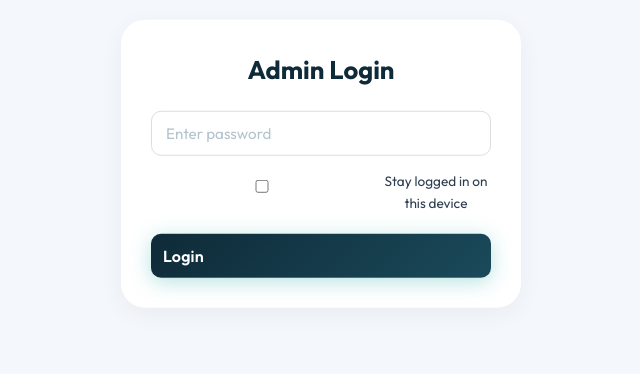
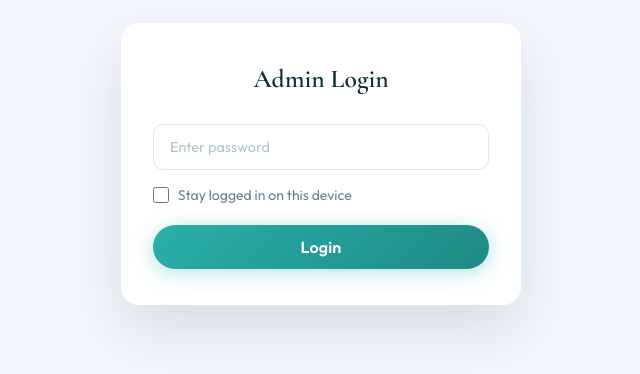
Before and after one commit to aadipatodia/Smirk-clinic, a website: page smirk-dental/frontend/pages/admin.html in a window 1280 px wide. Shown: the part 236-610 px from the top of the page, without its empty margins (319-959 px from the left). Drawn offline with nearby package versions, Linux system fonts and the light colour scheme.

Commit message:
updated UI

```diff
--- a/smirk-dental/frontend/css/style.css
+++ b/smirk-dental/frontend/css/style.css
@@ -656,7 +656,7 @@ button, input, textarea, select { font-family: inherit; }
 }
 
 /* Inputs */
-.login-box input {
+.login-box input:not([type="checkbox"]) {
   width: 100%;
   padding: 12px 14px;
   margin-bottom: 12px;
@@ -668,10 +668,36 @@ button, input, textarea, select { font-family: inherit; }
   transition: all 0.2s ease;
 }
 
-.login-box input:focus {
+.login-box input:not([type="checkbox"]):focus {
   border-color: #2aafaa;
   outline: none;
   box-shadow: 0 0 0 2px rgba(42,175,170,0.15);
+}
+
+.login-box .remember-row {
+  display: flex;
+  align-items: center;
+  justify-content: flex-start;
+  gap: 0.55rem;
+  margin: 0.25rem 0 1.25rem;
+  text-align: left;
+}
+
+.login-box .remember-row input[type="checkbox"] {
+  width: 1rem;
+  height: 1rem;
+  margin: 0;
+  flex-shrink: 0;
+  accent-color: var(--teal, #2aafaa);
+  cursor: pointer;
+}
+
+.login-box .remember-row label {
+  font-size: 0.875rem;
+  color: var(--grey, #666);
+  line-height: 1.35;
+  cursor: pointer;
+  user-select: none;
 }
 
 /* Button */
--- a/smirk-dental/frontend/pages/admin.html
+++ b/smirk-dental/frontend/pages/admin.html
@@ -59,19 +59,65 @@
             color: #B91C1C;
         }
 
-        .login-box {
+        .admin-login-screen {
+            min-height: 100vh;
+            display: flex;
+            align-items: center;
+            justify-content: center;
+            padding: 24px 16px;
+        }
+
+        .admin-login-card {
+            width: 100%;
             max-width: 400px;
-            margin: 0 auto;
-            padding: 30px;
+            background: white;
+            border-radius: 18px;
+            padding: 36px 32px;
+            box-shadow: 0 25px 60px rgba(15, 42, 56, 0.12);
             text-align: center;
-            background: white;
-            border-radius: var(--r-lg);
-            box-shadow: 0 6px 24px rgba(0, 0, 0, 0.05);
-            position: absolute;
-            top: 50%;
-            left: 50%;
-            transform: translate(-50%, -50%);
-            width: 90%;
+        }
+
+        .admin-login-card h2 {
+            font-family: var(--font-display, Georgia, serif);
+            font-size: 1.6rem;
+            color: var(--navy, #0f2a38);
+            margin-bottom: 1.5rem;
+        }
+
+        .admin-login-card .form-input {
+            margin-bottom: 1rem;
+        }
+
+        .admin-login-card .remember-row {
+            display: flex;
+            align-items: center;
+            justify-content: flex-start;
+            gap: 0.55rem;
+            margin-bottom: 1.25rem;
+            text-align: left;
+        }
+
+        .admin-login-card .remember-row input[type="checkbox"] {
+            width: 1rem;
+            height: 1rem;
+            margin: 0;
+            flex-shrink: 0;
+            accent-color: var(--teal, #2aafaa);
+            cursor: pointer;
+        }
+
+        .admin-login-card .remember-row label {
+            font-size: 0.875rem;
+            color: var(--grey, #666);
+            line-height: 1.35;
+            cursor: pointer;
+        }
+
+        .admin-login-card .btn-primary {
+            width: 100%;
+            padding: 12px;
+            font-size: 1rem;
+            justify-content: center;
         }
 
         .admin-stats-row {
@@ -122,14 +168,16 @@
 
 <body style="background:#f4f7fb;">
 
-    <div id="loginScreen" class="login-box">
-        <h2 style="margin-bottom:20px;">Admin Login</h2>
-        <input type="password" id="adminPass" placeholder="Enter password" class="form-input" style="width:100%;margin-bottom:15px;">
-        <div style="display:flex;align-items:center;justify-content:flex-end;gap:8px;margin-bottom:20px;font-size:0.85rem;">
-            <input type="checkbox" id="rememberMe">
-            <label for="rememberMe">Stay logged in on this device</label>
+    <div id="loginScreen" class="admin-login-screen">
+        <div class="admin-login-card">
+            <h2>Admin Login</h2>
+            <input type="password" id="adminPass" placeholder="Enter password" class="form-input">
+            <div class="remember-row">
+                <input type="checkbox" id="rememberMe">
+                <label for="rememberMe">Stay logged in on this device</label>
+            </div>
+            <button class="btn btn-primary" onclick="login()">Login</button>
         </div>
-        <button class="btn btn-primary" onclick="login()" style="width:100%;padding:12px;font-size:1rem;">Login</button>
     </div>
 
     <div id="adminPanel" style="display:none">
```
